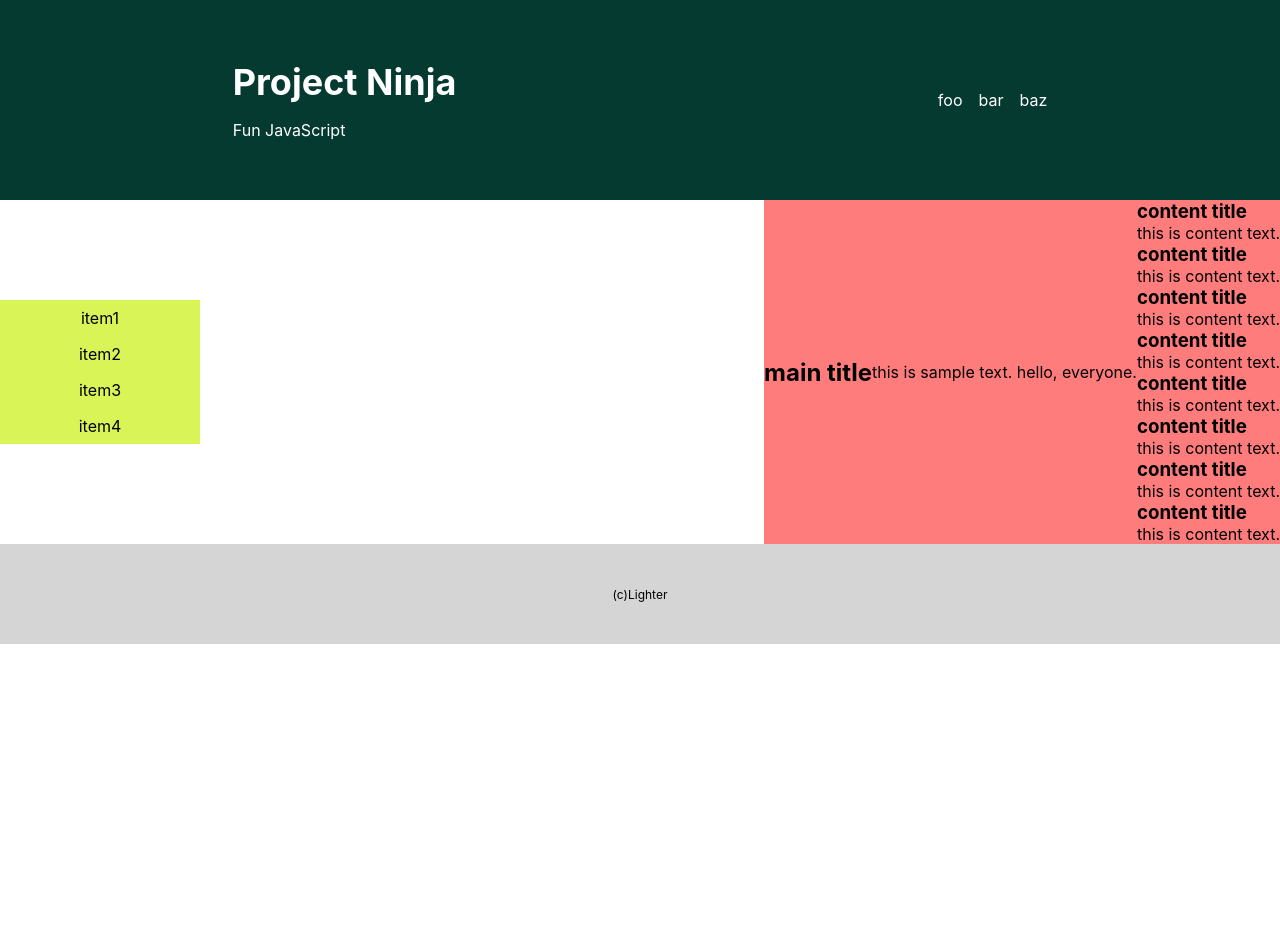
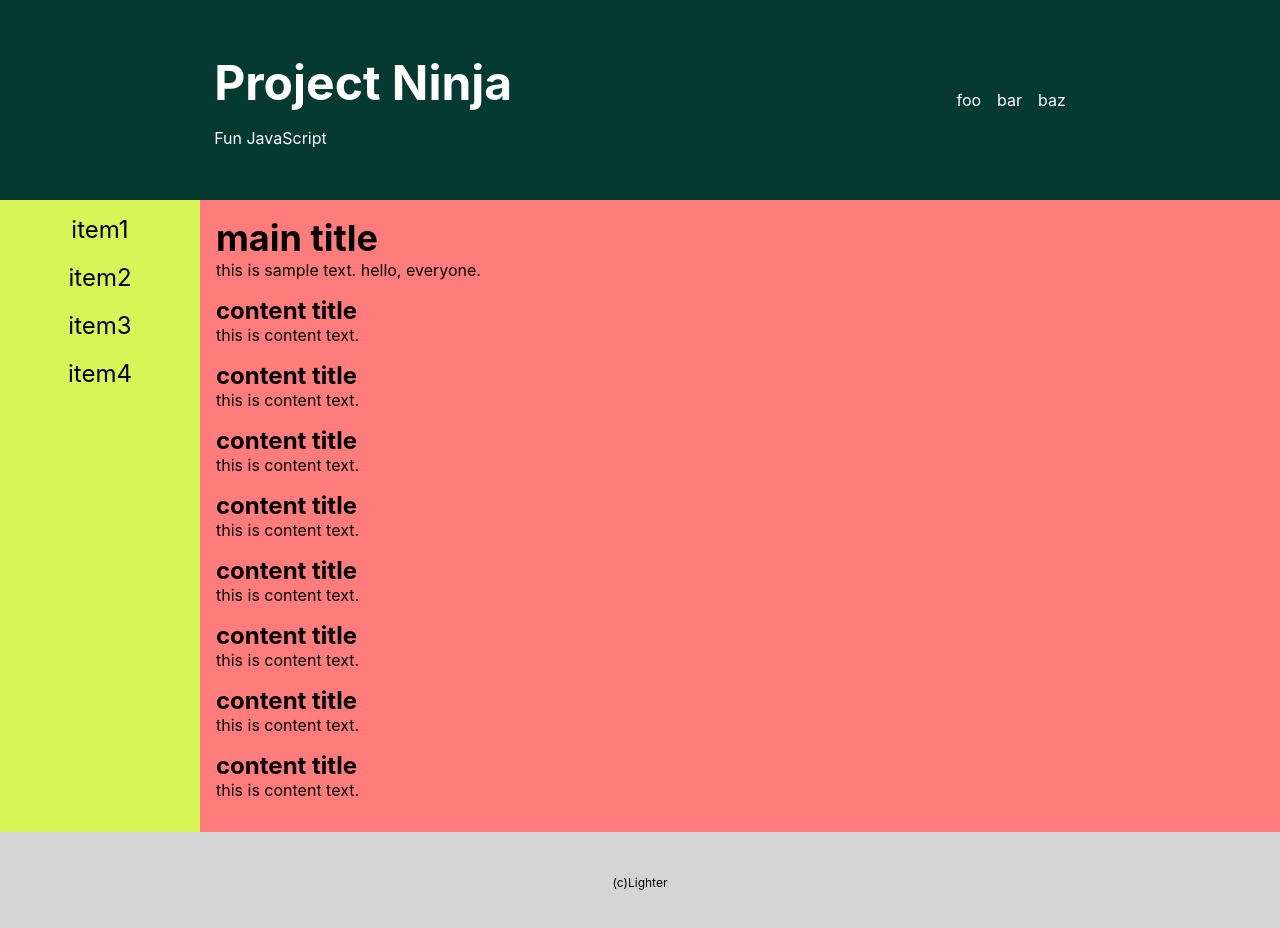
Before and after one commit to lighter-cn/react-demo, a React (Create React App) app: page / in a window 1280 px wide. Shown: the top 928 px of the page. Before the commit the page ends 800 px from the top, so only its background shows below. Built offline with nearby package versions, Linux system fonts and the light colour scheme.

Commit message:
fix template

```diff
--- a/src/css/style.css
+++ b/src/css/style.css
@@ -21,7 +21,7 @@ html * {
 }
 
 .header__title {
-  font-size: 36px;
+  font-size: 48px;
   color: #fff;
   margin-bottom: 16px;
 }
@@ -62,37 +62,6 @@ html * {
   font-size: 12px;
 }
 
-.container {
-  width: 100%;
-  margin: 0 auto;
-  display: -webkit-box;
-  display: -ms-flexbox;
-  display: flex;
-  -webkit-box-pack: justify;
-      -ms-flex-pack: justify;
-          justify-content: space-between;
-  -webkit-box-align: center;
-      -ms-flex-align: center;
-          align-items: center;
-}
-
-.main {
-  display: -webkit-box;
-  display: -ms-flexbox;
-  display: flex;
-  -webkit-box-pack: center;
-      -ms-flex-pack: center;
-          justify-content: center;
-  -webkit-box-align: center;
-      -ms-flex-align: center;
-          align-items: center;
-  background-color: #ff7c7c;
-}
-
-.main__title {
-  font-size: 24px;
-}
-
 .aside {
   width: 200px;
   background-color: #d9f456;
@@ -103,8 +72,46 @@ html * {
 }
 
 .aside__nav-item {
-  font-size: 16px;
+  font-size: 24px;
   line-height: 36px;
   text-align: center;
+  margin: 12px 0;
+}
+
+.container {
+  width: 100%;
+  margin: 0 auto;
+  display: -webkit-box;
+  display: -ms-flexbox;
+  display: flex;
+  -webkit-box-pack: justify;
+      -ms-flex-pack: justify;
+          justify-content: space-between;
+}
+
+.main {
+  width: calc(100% - 200px);
+  background-color: #ff7c7c;
+  padding: 16px;
+}
+
+.main__title {
+  font-size: 36px;
+}
+
+.contents {
+  margin-bottom: 16px;
+}
+
+.content {
+  margin-bottom: 16px;
+}
+
+.content__title {
+  font-size: 24px;
+}
+
+.content__txt {
+  font-size: 16px;
 }
 /*# sourceMappingURL=style.css.map */
--- a/src/css/style.scss
+++ b/src/css/style.scss
@@ -8,6 +8,7 @@ $demo_bg2: #d9f456;
 $main_font: #fff;
 
 // font-size
+$f_xxl: 48px;
 $f_xl: 36px;
 $f_l: 24px;
 $f_m: 16px;
@@ -49,7 +50,6 @@ $space_s: $f_s;
 @mixin spaceBetween {
   display: flex;
   justify-content: space-between;
-  align-items: center;
 }
 // reset ////////////////////////////////////////
 html * {
@@ -67,7 +67,7 @@ html * {
   height: $h_l;
 
   &__title {
-    font-size: $f_xl;
+    font-size: $f_xxl;
     color: $main_font;
     margin-bottom: $space_m;
   }
@@ -100,6 +100,21 @@ html * {
   }
 }
 
+// aside ////////////////////////////////////////
+.aside {
+  width: $w_l;
+  background-color: $demo_bg2;
+  &__nav {
+    list-style: none;
+    &-item {
+      font-size: $f_l;
+      line-height: $f_xl;
+      text-align: center;
+      margin: $space_s 0;
+    }
+  }
+}
+
 // main /////////////////////////////////////////
 .container{
   @include base;
@@ -107,23 +122,25 @@ html * {
 }
 
 .main {
-  @include centering;
+  width: calc(100% - 200px);
   background-color: $demo_bg1;
+  padding: $space_m;
+  &__title {
+    font-size: $f_xl;
+  }
+}
+
+// contents /////////////////////////////////////
+.contents {
+  margin-bottom: $space_m;
+}
+
+.content {
+  margin-bottom: $space_m;
   &__title {
     font-size: $f_l;
   }
-}
-
-// aside ////////////////////////////////////////
-.aside {
-  width: $w_l;
-  background-color: $demo_bg2;
-  &__nav {
-    list-style: none;
-    &-item {
-      font-size: $f_m;
-      line-height: $f_xl;
-      text-align: center;
-    }
+  &__txt {
+    font-size: $f_m;
   }
 }
--- a/src/module/Main.js
+++ b/src/module/Main.js
@@ -6,8 +6,10 @@ class Main extends React.Component{
   render (){
     return (
       <main id="main" className="main">
-        <h2 className="main__title">main title</h2>
-        <p className="main__txt">this is sample text. hello, everyone.</p>
+        <div className="contents">
+          <h2 className="main__title">main title</h2>
+          <p className="main__txt">this is sample text. hello, everyone.</p>
+        </div>
         <div className="contents">
           <Content />
           <Content />
```
Also changed, not shown: 2 other files (tests, documents, lock files or other folders).
